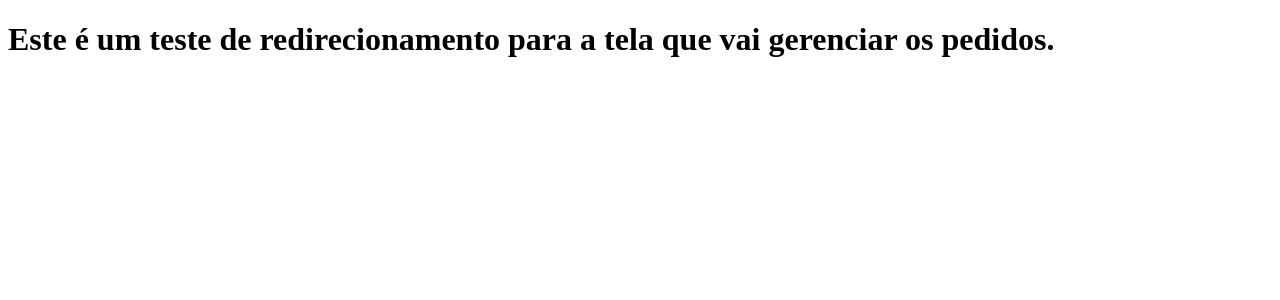
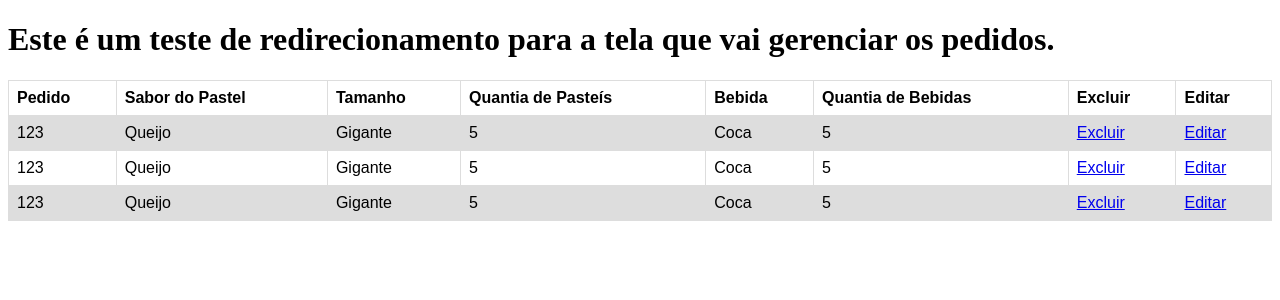
Before and after one commit to GuiMedeirox/Pastelaria3000, a Django app: page /fazerPedidos in a window 1280 px wide. Shown: the top 300 px of the page. Run offline with Django 4.2, Linux system fonts and the light colour scheme.

Commit message:
criação da tabela de gerenciamento

```diff
--- a/core/templates/gerenciarPedidos.html
+++ b/core/templates/gerenciarPedidos.html
@@ -5,8 +5,79 @@
   <meta http-equiv="X-UA-Compatible" content="IE=edge">
   <meta name="viewport" content="width=device-width, initial-scale=1.0">
   <title>Document</title>
+  <style>
+    table {
+      font-family: arial, sans-serif;
+      border-collapse: collapse;
+      width: 100%;
+    }
+
+    td, th {
+      border: 1px solid #dddddd;
+      text-align: left;
+      padding: 8px;
+    }
+
+    tr:nth-child(even) {
+      background-color: #dddddd;
+    }
+    </style>
 </head>
 <body>
   <h1> Este é um teste de redirecionamento para a tela que vai gerenciar os pedidos. </h1>
+
+  <table>
+    <tr>
+      <th> Pedido </th>
+      <th> Sabor do Pastel </th>
+      <th> Tamanho </th>
+      <th> Quantia de Pasteís </th>
+      <th> Bebida </th>
+      <th> Quantia de Bebidas </th>
+      <th> Excluir </th>
+      <th> Editar </th>
+    </tr>
+
+
+    <tr>
+      <td> 123 </td>
+      <td> Queijo </td>
+      <td> Gigante </td>
+      <td> 5 </td>
+      <td> Coca </td>
+      <td> 5 </td>
+      <td> <a href="#">Excluir</a> </td>
+      <td> <a href="#">Editar</a> </td>
+    </tr>
+
+
+    <tr>
+      <td> 123 </td>
+      <td> Queijo </td>
+      <td> Gigante </td>
+      <td> 5 </td>
+      <td> Coca </td>
+      <td> 5 </td>
+      <td> <a href="#">Excluir</a> </td>
+      <td> <a href="#">Editar</a> </td>
+    </tr>
+
+
+    <tr>
+      <td> 123 </td>
+      <td> Queijo </td>
+      <td> Gigante </td>
+      <td> 5 </td>
+      <td> Coca </td>
+      <td> 5 </td>
+      <td> <a href="#">Excluir</a> </td>
+      <td> <a href="#">Editar</a> </td>
+    </tr>
+
+
+  </table>
+
+
+
 </body>
 </html>
```
